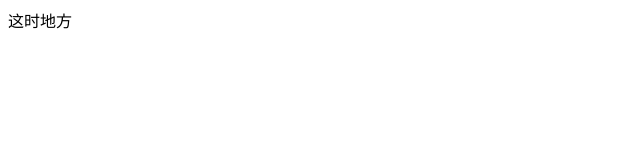
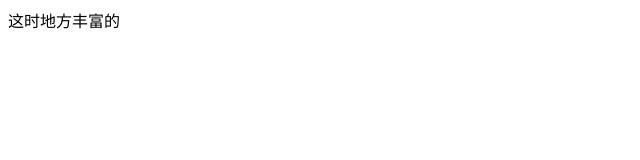
Before and after one commit to jiejied/pindfff, a plain HTML site: page index.html in a window 1280 px wide. Shown: the full height of the page, 0-640 px from the left. Drawn offline with Linux system fonts and the light colour scheme.

Commit message:
项目已经搭好

```diff
--- a/index.html
+++ b/index.html
@@ -7,7 +7,7 @@
 </head>
 <body>
   <div>
-    这时地方
+    这时地方丰富的
   </div>
 </body>
 </html>
```
